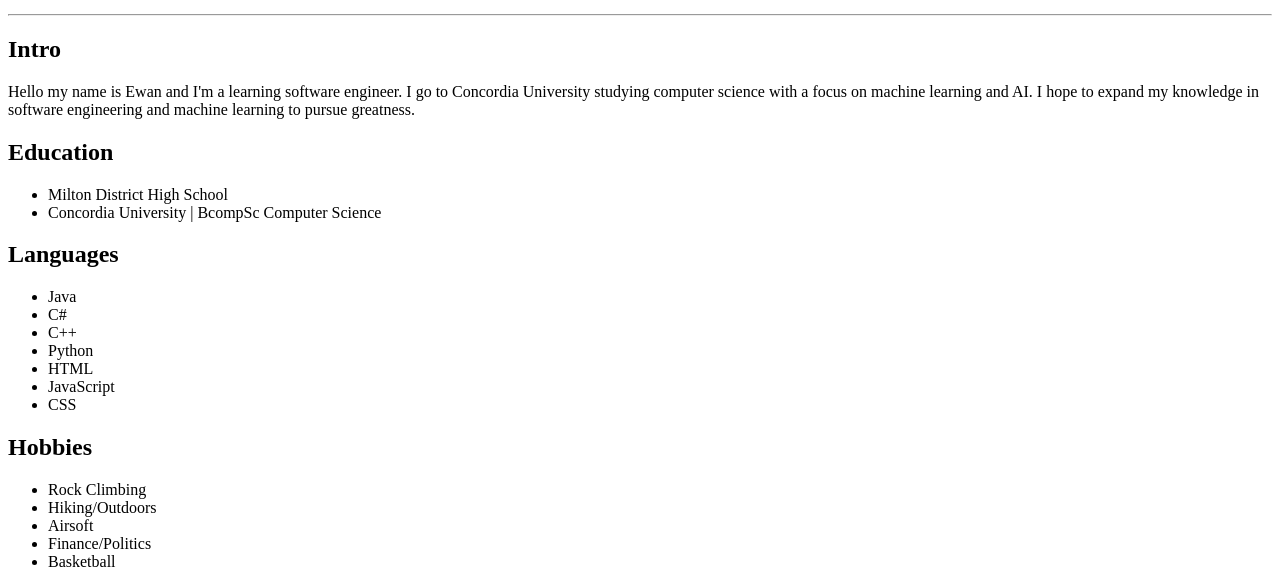
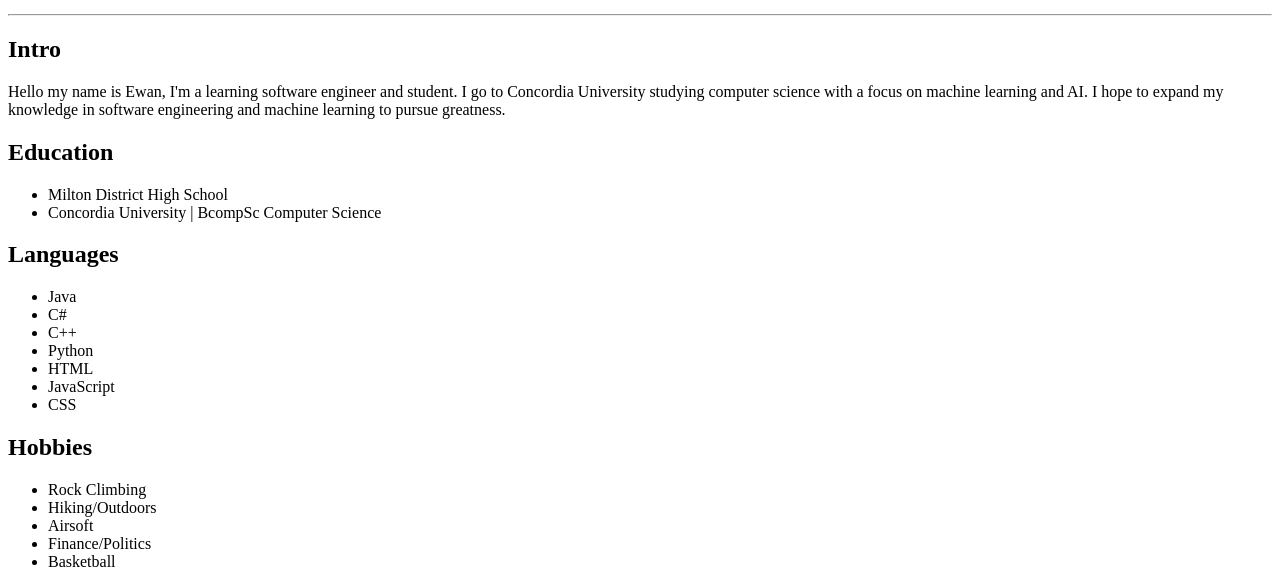
Before and after one commit to EwanBelshaw/testWebsite, a plain HTML site: page index.html in a window 1280 px wide. Shown: the part 319-906 px from the top of the page. Drawn offline with Linux system fonts and the light colour scheme.

Commit message:
Update index.html

```diff
--- a/index.html
+++ b/index.html
@@ -12,7 +12,7 @@
     <a href="https://github.com/EwanBelshaw"> Github</p></a>
     <hr>
     <h2>Intro</h2>
-    <p>Hello my name is Ewan and I'm a learning software engineer. I go to Concordia University studying computer science with a focus on machine learning and AI. I hope to expand my knowledge in software engineering and machine learning to pursue greatness.</p>
+    <p>Hello my name is Ewan, I'm a learning software engineer and student. I go to Concordia University studying computer science with a focus on machine learning and AI. I hope to expand my knowledge in software engineering and machine learning to pursue greatness.</p>
 
     <h2>Education</h2>
     <ul>
```
